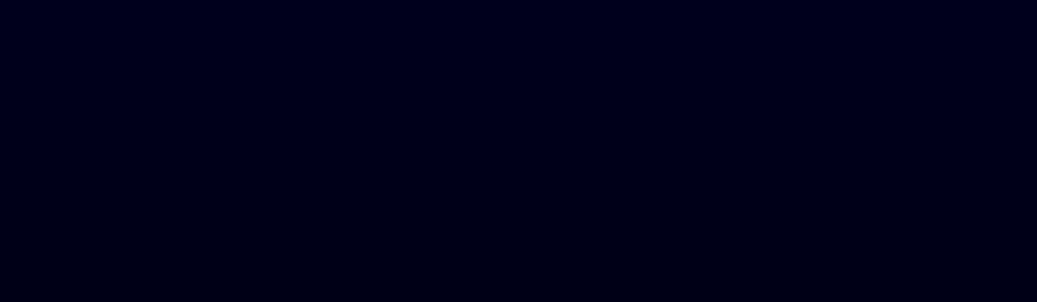
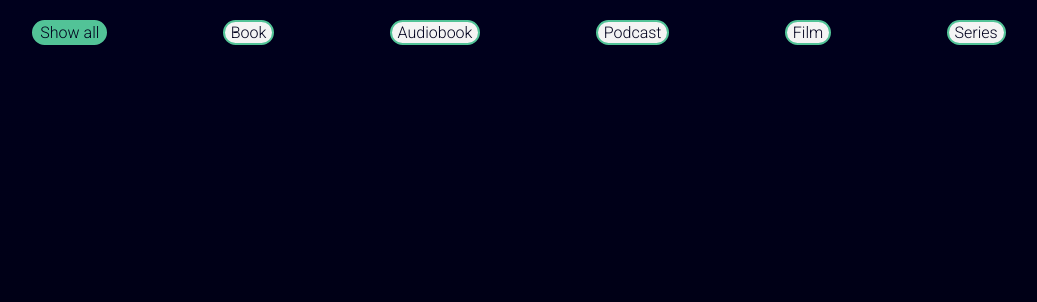
Before and after one commit to maximiliangustmann/capstone-project, a React (Create React App) app: page /reviews in a window 1280 px wide. Shown: the top 302 px of the page, without its empty margins (121-1158 px from the left). Built offline with nearby package versions, Linux system fonts and the light colour scheme.

Commit message:
Remove reviews from dashboard

```diff
--- a/src/App.js
+++ b/src/App.js
@@ -3,6 +3,7 @@
 import Form from './components/Form'
 import Dashboard from './pages/Dashboard'
 import useReviews from './hooks/useReviews'
+import Reviews from './pages/Reviews'
 
 export default function App() {
   const {
@@ -28,6 +29,9 @@
           setEditReviewState={setEditReviewState}
         />
       </Route>
+      <Route path="/reviews">
+        <Reviews reviews={reviews} onRemove={removeReview} onEdit={onEdit} />
+      </Route>
     </Switch>
   )
 }
--- a/src/pages/Dashboard.js
+++ b/src/pages/Dashboard.js
@@ -1,12 +1,10 @@
 import React from 'react'
-import Reviews from './Reviews'
 import CreateButton from '../components/CreateButton'
 
-export default function Dashboard({ reviews, onRemove, onEdit }) {
+export default function Dashboard() {
   return (
     <>
       <CreateButton />
-      <Reviews reviews={reviews} onRemove={onRemove} onEdit={onEdit} />
     </>
   )
 }
```
